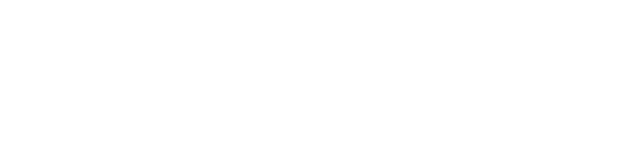
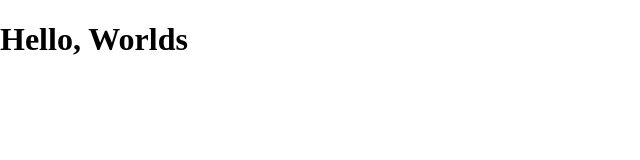
Before and after one commit to balazsjuhasz/quote-generator, a plain HTML site: page index.html in a window 1280 px wide. Shown: the whole page, without its empty margins (0-640 px from the left). Drawn offline with Linux system fonts and the light colour scheme.

Commit message:
hello world

```diff
--- a/index.html
+++ b/index.html
@@ -9,6 +9,7 @@
     <link rel="stylesheet" href="style.css" />
   </head>
   <body>
+    <h1>Hello, Worlds</h1>
     <!-- Script -->
     <script src="script.js"></script>
   </body>
```
